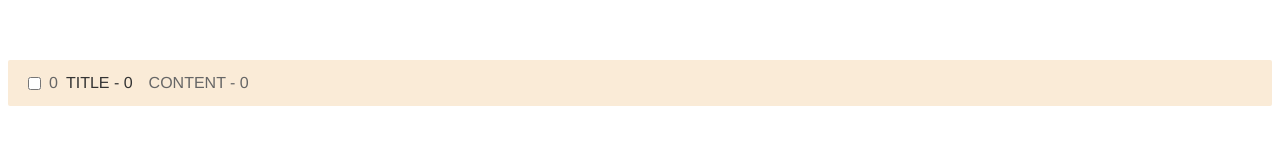
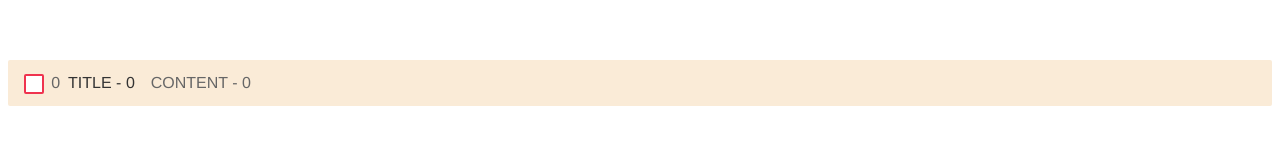
Before and after one commit to JunaYa/doudo, a Vue app: page / in a window 1280 px wide. Both pictures are taken after a click on the element 1244 px from the left and 764 px from the top of the page. Shown: the top 160 px of the page. Built offline with nearby package versions, Linux system fonts and the light colour scheme.

Commit message:
update: checkbox component

```diff
--- a/src/App.vue
+++ b/src/App.vue
@@ -24,4 +24,30 @@ export default {
   color: #2c3e50;
   margin-top: 60px;
 }
+:root {
+  --button-width: 2.2rem;
+  --button-height: 1.3rem;
+  --toggle-diameter: 1rem;
+  --button-toggle-offset: calc((var(--button-height) - var(--toggle-diameter)) / 2);
+  --toggle-shadow-offset: 10px;
+  --toggle-wider: 1rem;
+  --color-grey: #e9e9e9;
+  --color-dark-gray: #39393d;
+  --color-green: #ef334e;
+
+  --text-color-white: #ffffff;
+  --text-color-gray: #666666;
+  --text-color-black: #333333;
+  --text-color-gold: #dbaa00;
+  --text-color-primary: #ef334e;
+
+  --divider-color: #eeeeee;
+  --bg-color1: #f85141;
+  --bg-color2: #f02f4c;
+}
+
+input {
+  outline: none;
+  border: none;
+}
 </style>
--- a/src/components/TodoItem.vue
+++ b/src/components/TodoItem.vue
@@ -2,12 +2,10 @@
   <div
     class="item"
   >
-    <input
-      class="checkbox"
+    <Checkbox
       :checked="item.checked"
-      type="checkbox"
       @click="$emit('click', item)"
-    >
+    />
     <span
       class="index"
     >{{ item.index || 0 }}</span>
@@ -44,8 +42,13 @@
 </template>
 
 <script>
+import Checkbox from '@/components/nested/Checkbox.vue'
+
 export default {
     name: 'TodoItem',
+    components: {
+      Checkbox,
+    },
     props: {
         item: {
             type: Object,
@@ -111,19 +114,11 @@ export default {
   box-shadow: 1px 1px 6px rgba(0, 0, 0, .2);
 }
 
-.checkbox {
-  margin-right: 8px;
-  background-color: #333333;
-  padding: 8px;
-  cursor: pionter;
-  user-select: none;
-}
-
 .index {
   text-align: left;
   color: #666666;
   font-size: 1rem;
-  margin-right: 8px;
+  margin: 0 8px;
   user-select: none;
 }
 
--- /dev/null
+++ b/src/components/nested/Checkbox.vue
@@ -0,0 +1,88 @@
+<template>
+  <label class="container">
+    <input
+      class="checkbox"
+      type="checkbox"
+      :checked="checked"
+      @click="$emit('click')"
+    >
+    <span class="checkmark" />
+  </label>
+</template>
+
+<script>
+  export default {
+    name: 'Checkbox',
+    props: {
+      checked: {
+          type: Boolean,
+          default: false,
+      },
+    },
+  };
+</script>
+
+<style scoped>
+  .container {
+    display: inline-block;
+    position: relative;
+    cursor: pointer;
+    font-size: 1rem;
+    -webkit-user-select: none;
+    -moz-user-select: none;
+    -ms-user-select: none;
+    user-select: none;
+    height: 1.2rem;
+    width: 1.2rem;
+  }
+
+  .container input {
+    position: absolute;
+    opacity: 0;
+    cursor: pointer;
+    height: 0;
+    width: 0;
+  }
+
+  .checkmark {
+      position: absolute;
+      top: 0;
+      left: 0;
+      height: 1rem;
+      width: 1rem;
+      background-color: #FFFFFF;
+      border: 2px solid var(--text-color-primary);
+      border-radius: 2px;
+  }
+
+  .container:hover input ~ .checkmark {
+    background-color: #e4e4e4;
+  }
+
+  .container input:checked ~ .checkmark {
+    background-color: var(--text-color-primary);
+  }
+
+  .checkmark:after {
+    content: '';
+    position: absolute;
+    display: none;
+  }
+
+  .container input:checked ~ .checkmark:after {
+    display: block;
+  }
+
+  .container .checkmark:after {
+    left: 0.3rem;
+    top: 0;
+    width: 0.3rem;
+    height: 0.6rem;
+    border: solid white;
+    border-width: 0 2px 2px 0;
+    border-radius: 2px;
+    -webkit-transform: rotate(45deg);
+    -ms-transform: rotate(45deg);
+    transform: rotate(45deg);
+  }
+</style>
```
